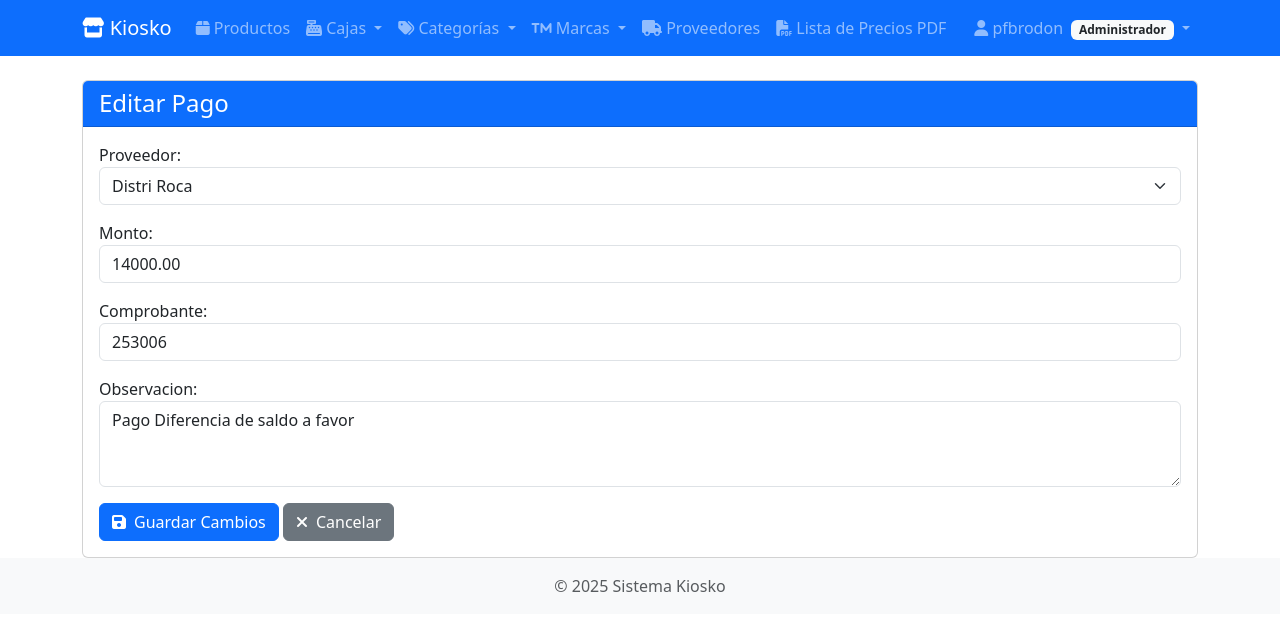
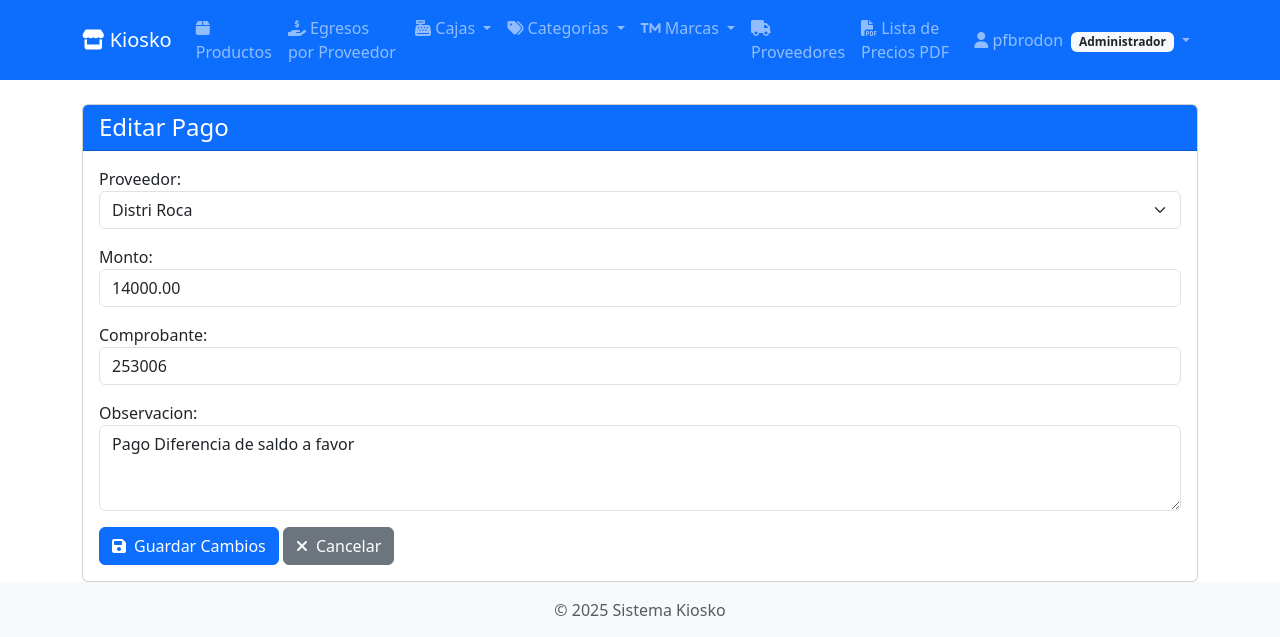
Before and after one commit to pfbrodon/kiosko, a Django app: page /caja/pago/7/editar/ in a window 1280 px wide. Shown: the top 637 px of the page. Run offline with Django 5.2, Linux system fonts and the light colour scheme; a user stored in the database is signed in; data comes from the database, SQL or seed files in the repository; both versions use the stored data as it was after the commit.

Commit message:
pago a proveedores

```diff
--- a/caja/urls.py
+++ b/caja/urls.py
@@ -15,4 +15,5 @@ urlpatterns = [
     path('caja/<int:caja_id>/ver/', views.ver_movimientos_caja, name='ver_movimientos_caja'),
     path('limpiar/', views.limpiar_cajas, name='limpiar_cajas'),
     path('caja-extra/<int:caja_id>/eliminar/', views.eliminar_caja_extra, name='eliminar_caja_extra'),
+    path('egresos-proveedor/', views.egresos_por_proveedor, name='egresos_por_proveedor'),
 ]
--- a/caja/views.py
+++ b/caja/views.py
@@ -1,6 +1,7 @@
+
 from django.shortcuts import render, redirect, get_object_or_404
 from django.contrib import messages
-from django.db.models import Sum
+from django.db.models import Sum, Q
 from django.core.exceptions import ValidationError
 from django.contrib.auth.decorators import login_required
 from decimal import Decimal
@@ -8,8 +9,33 @@ from .models import SaldoGeneral, CajaDiaria, Recreo, EventoEspecial, PagoProvee
 from .forms import InicioCajaForm, InicioCajaExtraForm, RecreoForm, EventoEspecialForm, PagoProveedorForm
 from django import forms
 from usuarios.decorators import solo_admin, admin_o_encargado
-from django.shortcuts import get_object_or_404
 from django.utils import timezone
+from precios.models import Proveedor
+
+# Vista de egresos por proveedor y fechas
+@login_required
+def egresos_por_proveedor(request):
+    proveedores = Proveedor.objects.all()
+    pagos = []
+    total_egresos = 0
+    filtro = Q()
+    proveedor_id = request.GET.get('proveedor')
+    fecha_inicio = request.GET.get('fecha_inicio')
+    fecha_fin = request.GET.get('fecha_fin')
+    if proveedor_id:
+        filtro &= Q(proveedor_id=proveedor_id)
+    if fecha_inicio:
+        filtro &= Q(fecha_registro__date__gte=fecha_inicio)
+    if fecha_fin:
+        filtro &= Q(fecha_registro__date__lte=fecha_fin)
+    if proveedor_id or fecha_inicio or fecha_fin:
+        pagos = PagoProveedor.objects.filter(filtro).select_related('proveedor')
+        total_egresos = pagos.aggregate(total=Sum('monto'))['total'] or 0
+    return render(request, 'egresos_por_proveedor.html', {
+        'proveedores': proveedores,
+        'pagos': pagos,
+        'total_egresos': total_egresos,
+    })
 
 class SaldoGeneralForm(forms.Form):
     monto = forms.DecimalField(
--- a/precios/templates/base.html
+++ b/precios/templates/base.html
@@ -29,6 +29,11 @@
                     <li class="nav-item">
                         <a class="nav-link" href="{% url 'lista_productos' %}">
                             <i class="fas fa-box"></i> Productos
+                        </a>
+                    </li>
+                    <li class="nav-item">
+                        <a class="nav-link" href="{% url 'caja:egresos_por_proveedor' %}">
+                            <i class="fas fa-hand-holding-usd"></i> Egresos por Proveedor
                         </a>
                     </li>
 
```
Also changed, not shown: caja/templates/egresos_por_proveedor.html (added, +63 -0 lines), db.sqlite3.
